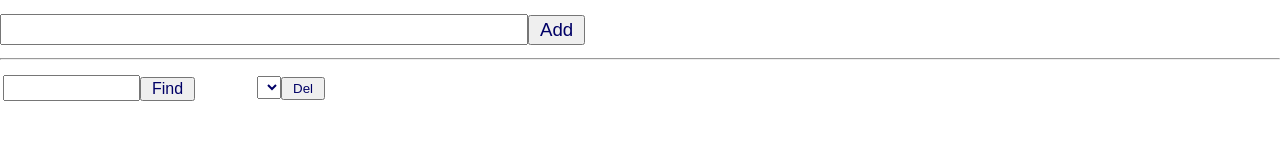
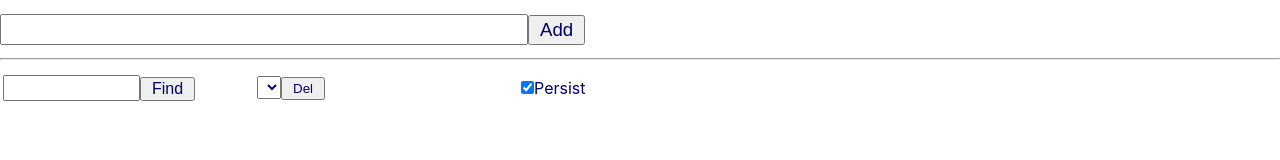
Before and after one commit to KATO-Hiro/react-redux-sample, a React (Create React App) app in the folder frontend/: page / in a window 1280 px wide. Shown: the part 130-290 px from the top of the page. Built offline with nearby package versions, Linux system fonts and the light colour scheme.

Commit message:
Enable to exchange persist mode

```diff
--- a/frontend/src/App.js
+++ b/frontend/src/App.js
@@ -5,6 +5,7 @@ import Memo from './memo/Memo';
 import AddForm from './memo/AddForm';
 import FindForm from './memo/FindForm';
 import DelForm from './memo/DelForm';
+import PersistForm from './memo/PersistForm';
 
 class App extends Component {
   td = {
@@ -22,6 +23,7 @@ class App extends Component {
             <tr>
               <td style={this.td}><FindForm /></td>
               <td style={this.td}><DelForm /></td>
+              <td style={this.td}><PersistForm /></td>
             </tr>
           </tbody>
         </table>
--- /dev/null
+++ b/frontend/src/memo/PersistForm.js
@@ -0,0 +1,52 @@
+import React, { Component } from 'react';
+import { connect} from 'react-redux';
+import pstore from '../index';
+
+class PersistForm extends Component {
+  check = {
+    margin: "5px 0px"
+  }
+
+  label = {
+    fontSize: "12pt",
+    color: "#006",
+    padding: "2px 10px"
+  }
+
+  constructor(props) {
+    super(props);
+    this.state = {
+      check: 'on',
+    }
+
+    this.doChange = this.doChange.bind(this);
+  }
+
+  doChange(e) {
+    let f = e.target.checked;
+    this.setState({
+      check: f ? 'on' : ''
+    });
+
+    if (f) {
+      pstore.persist();
+      pstore.flush();
+    } else {
+      pstore.pause();
+    }
+  }
+
+  render() {
+    return (
+      <div>
+        <label style={this.label}>
+          <input type="checkbox" id="check" size="40" onChange={this.doChange}
+            style={this.check} checked={this.state.check} />
+          Persist
+        </label>
+      </div>
+    );
+  }
+}
+
+export default connect((state) => state)(PersistForm);
```
